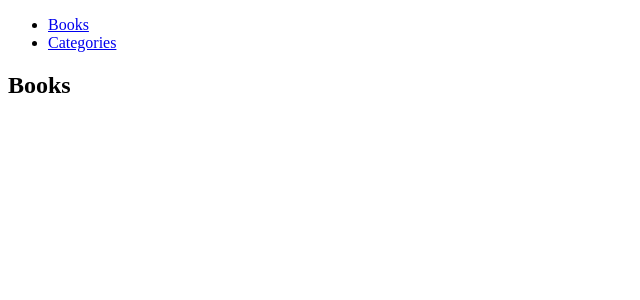
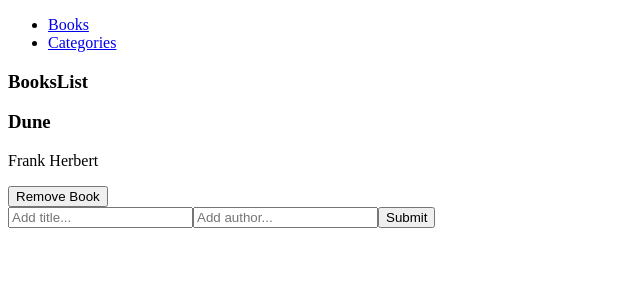
Before and after one commit to jorgegoco/Bookstore, a React (Create React App) app: page / in a window 1280 px wide. Shown: the top 300 px of the page, without its empty margins (0-640 px from the left). Built offline with nearby package versions, Linux system fonts and the light colour scheme.

Commit message:
Add components

```diff
--- /dev/null
+++ b/src/Components/AddBook.js
@@ -0,0 +1,10 @@
+import React from 'react';
+
+const AddBook = () => (
+  <form>
+    <input type="text" placeholder="Add title..." name="title" />
+    <input type="text" placeholder="Add author..." name="author" />
+    <button type="submit">Submit</button>
+  </form>
+);
+export default AddBook;
--- /dev/null
+++ b/src/Components/Book.js
@@ -0,0 +1,12 @@
+import React from 'react';
+
+const Book = () => (
+  <section className="bookSection">
+    <h3>Dune</h3>
+    <p>Frank Herbert</p>
+    <button type="button">
+      Remove Book
+    </button>
+  </section>
+);
+export default Book;
--- a/src/Components/Books.js
+++ b/src/Components/Books.js
@@ -1,8 +1,11 @@
 import React from 'react';
+import BooksList from './BooksList';
+import AddBook from './AddBook';
 
 const Books = () => (
   <section className="booksSection">
-    <h1>Books</h1>
+    <BooksList />
+    <AddBook />
   </section>
 );
 export default Books;
--- /dev/null
+++ b/src/Components/BooksList.js
@@ -0,0 +1,10 @@
+import React from 'react';
+import Book from './Book';
+
+const BooksList = () => (
+  <section className="booksListSection">
+    <h1>BooksList</h1>
+    <Book />
+  </section>
+);
+export default BooksList;
--- a/src/Components/Categories.js
+++ b/src/Components/Categories.js
@@ -2,7 +2,7 @@ import React from 'react';
 
 const Categories = () => (
   <section className="categoriesSection">
-    <h1>Categories</h1>
+    <button type="button">Check Status</button>
   </section>
 );
 export default Categories;
```
